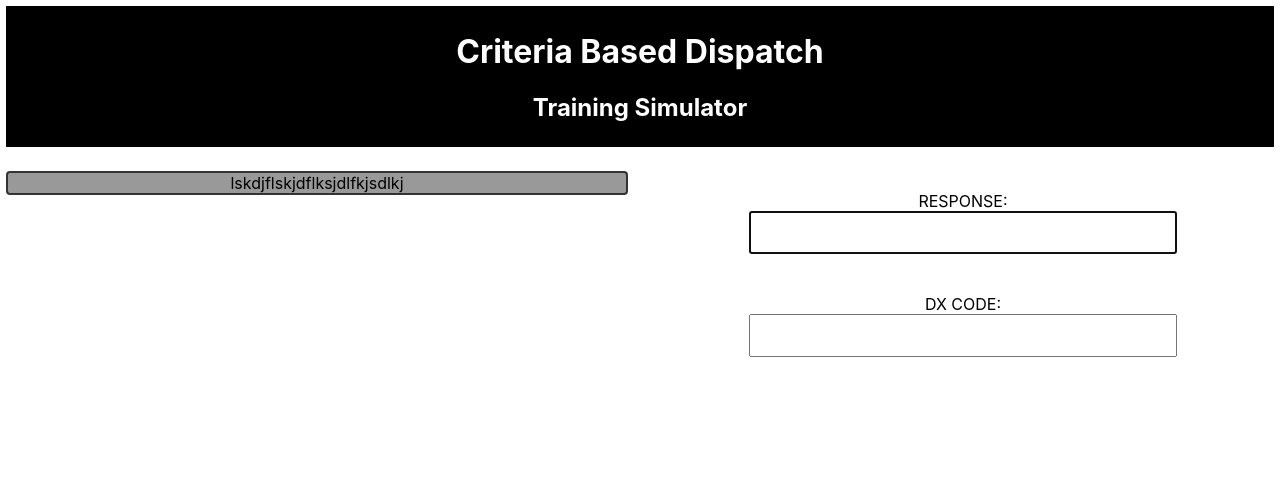
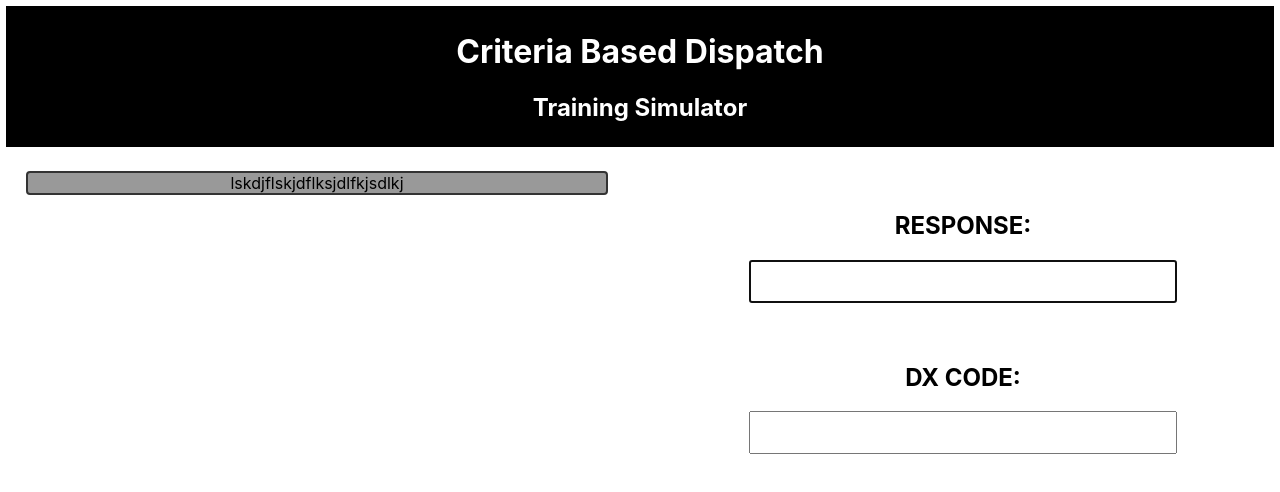
Before and after one commit to meebenitez/cbd-trainer, a React (Create React App) app: page / in a window 1280 px wide. Shown: the top 492 px of the page. Built offline with nearby package versions, Linux system fonts and the light colour scheme.

Commit message:
disabling tab when manual is open

```diff
--- a/src/App.css
+++ b/src/App.css
@@ -7,6 +7,7 @@
   border: 2px solid #333333;
   background-color: #999999;
   border-radius: 4px;
+  margin: 0px 20px 0 20px;
 }
 
 
--- a/src/App.js
+++ b/src/App.js
@@ -39,6 +39,7 @@ toggleManual(event) {
 handleTab(event) {
   if (event.keyCode === 9) {
     event.preventDefault();
+    if (!this.state.manual) {
       if (this.state.tab){
         this.setState({
           field: "level",
@@ -52,7 +53,7 @@ handleTab(event) {
         })
         this.dxCodeInput.focus()
       }
-
+    }
   }
 }
 
@@ -77,11 +78,11 @@ handleTab(event) {
           <Grid item xs={12} sm={6} style={{textAlign: "center"}}>
             <form>
               <div className="input-holder">
-                <label for="level">RESPONSE:</label><br></br>
+                <h2>RESPONSE:</h2>
                 <input type="text" name="level" ref={(input) => { this.levelInput = input; }} />
               </div>
               <div className="input-holder">
-                <label for="dxCode">DX CODE:</label><br></br>
+                <h2>DX CODE:</h2>
                 <input type="text" name="dxCode" ref={(input) => { this.dxCodeInput = input; }} />
               </div>
             </form>
```
Lines whose indentation alone changed are shown as unchanged.
